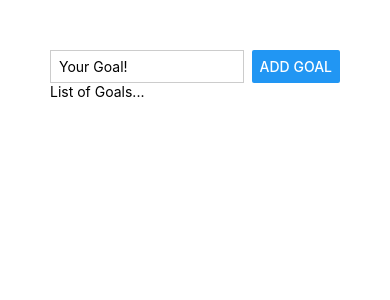
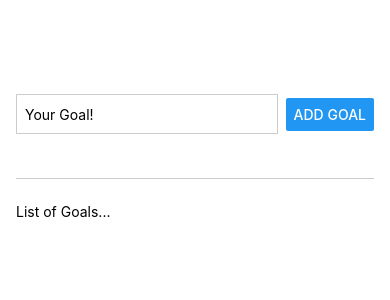
Before and after one commit to jltzbrg/rn-goals-app, a React Native app: screen / in a window 390 px wide. Shown: the top 300 px of the page. Built offline with nearby package versions, Linux system fonts and the light colour scheme.

Commit message:
Improwing the layout

```diff
--- a/App.js
+++ b/App.js
@@ -7,7 +7,7 @@
         <TextInput style={styles.textInput} placeholder="Your Goal!" />
         <Button title="Add Goal"></Button>
       </View>
-      <View>
+      <View style={styles.goalsContainer}>
         <Text>List of Goals...</Text>
       </View>
     </View>
@@ -16,17 +16,28 @@
 
 const styles = StyleSheet.create({
   appContainer: {
-    padding: 50,
+    flex: 1,
+    paddingTop: 50,
+    paddingHorizontal: 16,
   },
   inputcontainter: {
+    flex: 1,
     flexDirection: "row",
     justifyContent: "space-between",
+    alignItems: "center",
+    marginBottom: 24,
+    borderBottomWidth: 1,
+    borderBottomColor: "#cccccc",
   },
   textInput: {
     borderWidth: 1,
     borderColor: "#cccccc",
-    width: "80%",
+    width: "75%",
+    height: 40,
     marginRight: 8,
     paddingLeft: 8,
   },
+  goalsContainer: {
+    flex: 5,
+  },
 });
```
